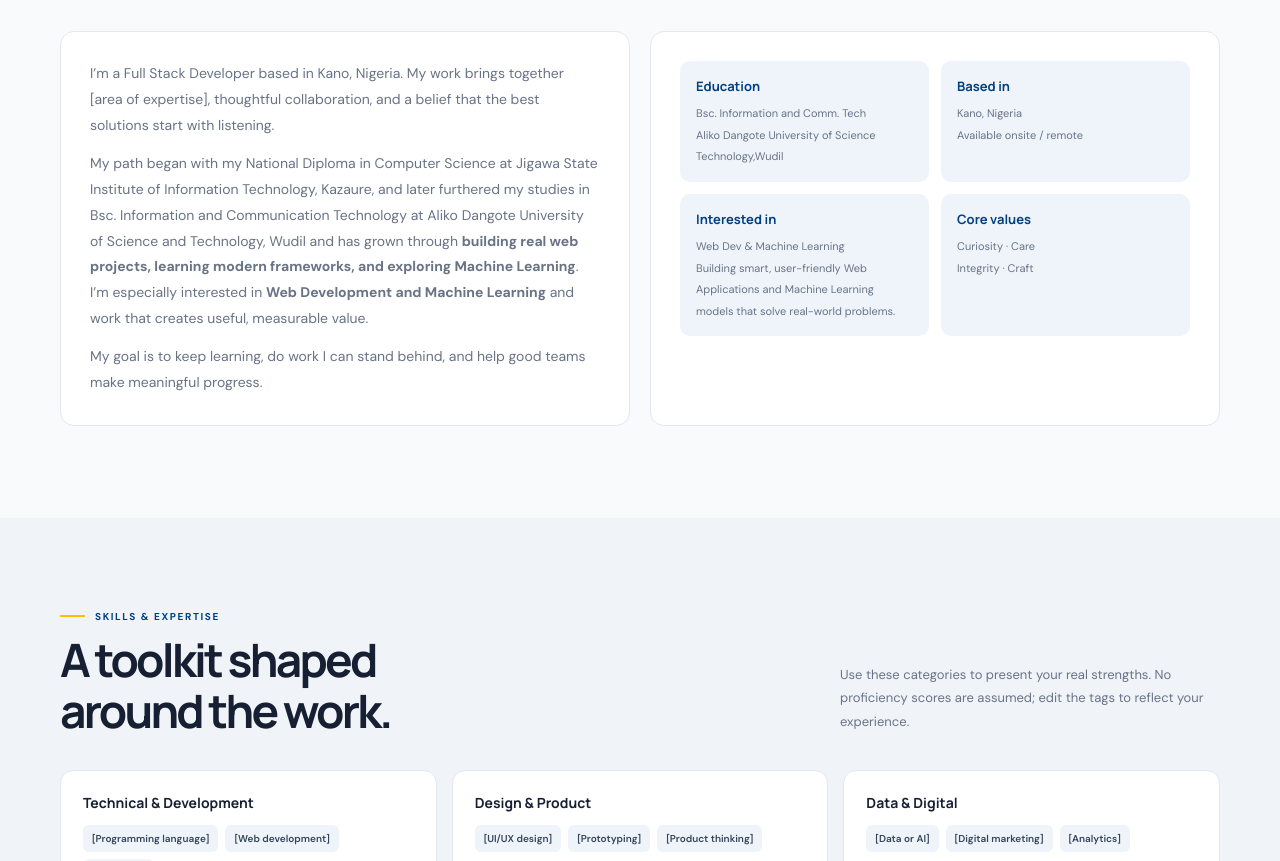
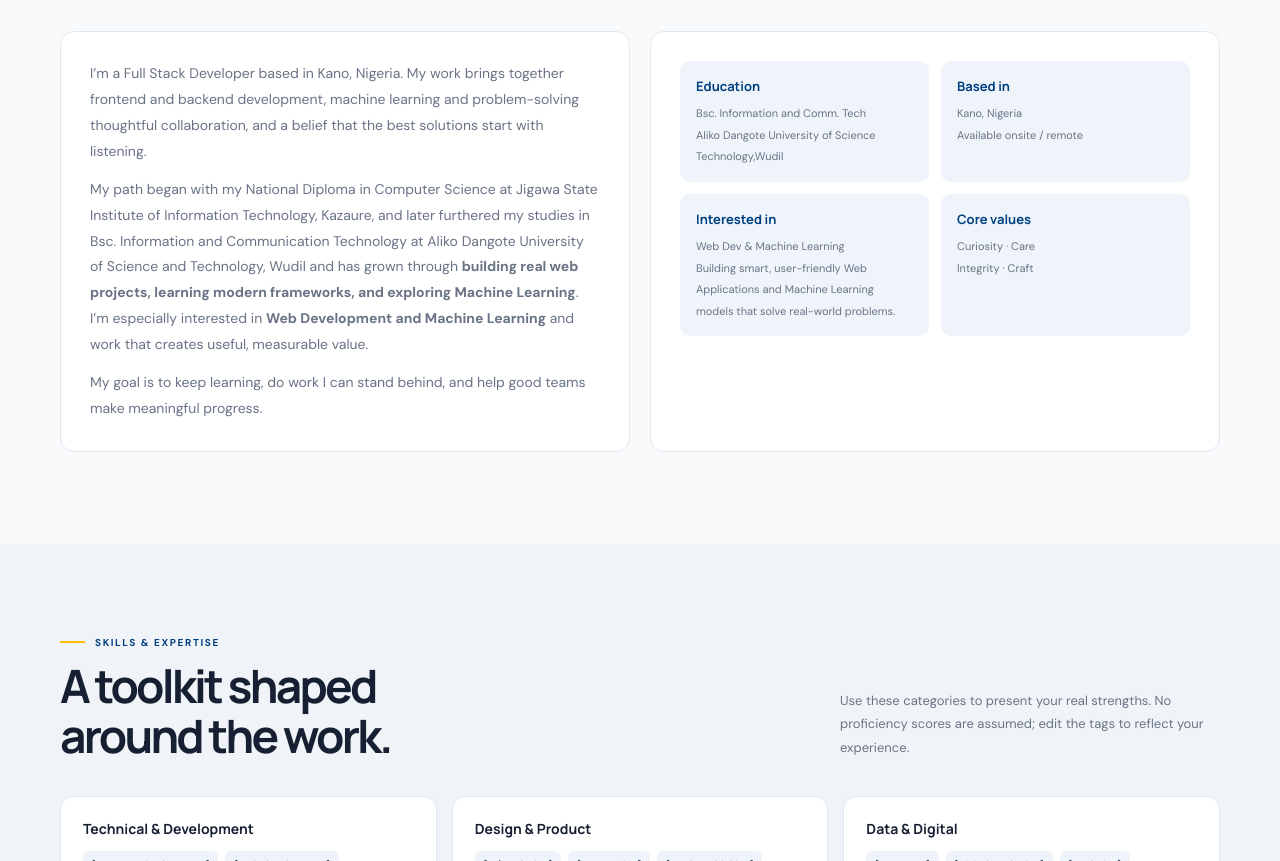
Before and after one commit to Aliyu1727/project, a plain HTML site: page index.html in a window 1280 px wide. Shown: the part 932-1793 px from the top of the page. Drawn offline with Linux system fonts and the light colour scheme.

Commit message:
Additional modification

```diff
--- a/index.html
+++ b/index.html
@@ -95,7 +95,7 @@
               </div>
               <div class="about-grid">
                 <div class="about-copy">
-                  <p>I’m a Full Stack Developer based in Kano, Nigeria. My work brings together [area of expertise], thoughtful collaboration, and a belief that the best solutions start with listening.</p>
+                  <p>I’m a Full Stack Developer based in Kano, Nigeria. My work brings together frontend and backend development, machine learning and problem-solving thoughtful collaboration, and a belief that the best solutions start with listening.</p>
                   <p>My path began with my National Diploma in Computer Science at Jigawa State Institute of Information Technology, Kazaure, and later furthered my studies in Bsc. Information and Communication Technology at Aliko Dangote University of Science and Technology, Wudil and has grown through <B>building real web projects, learning modern frameworks, and exploring Machine Learning</B>. I’m especially interested in <b>Web Development and Machine Learning</b> and work that creates useful, measurable value.</p>
                   <p>My goal is to keep learning, do work I can stand behind, and help good teams make meaningful progress.</p>
                 </div>
```
